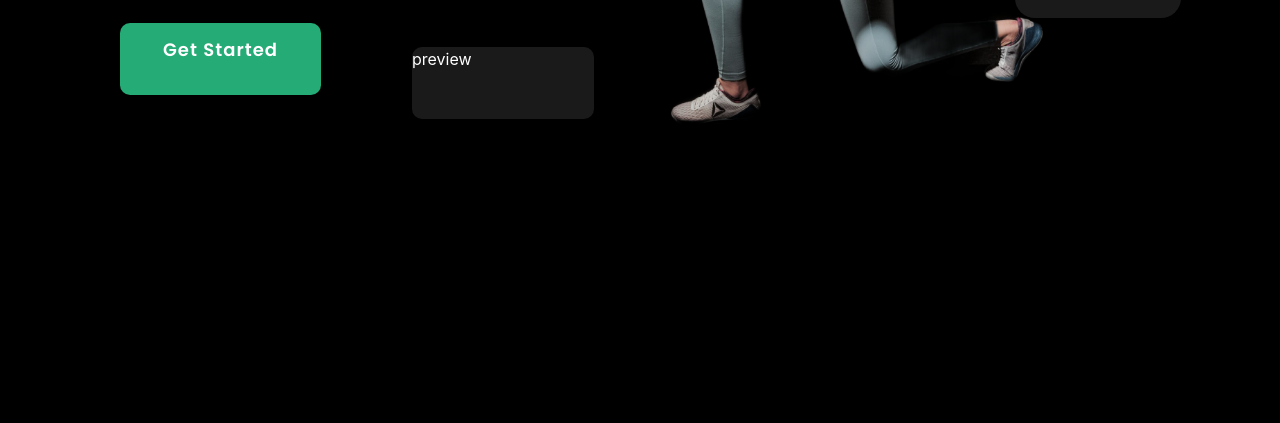
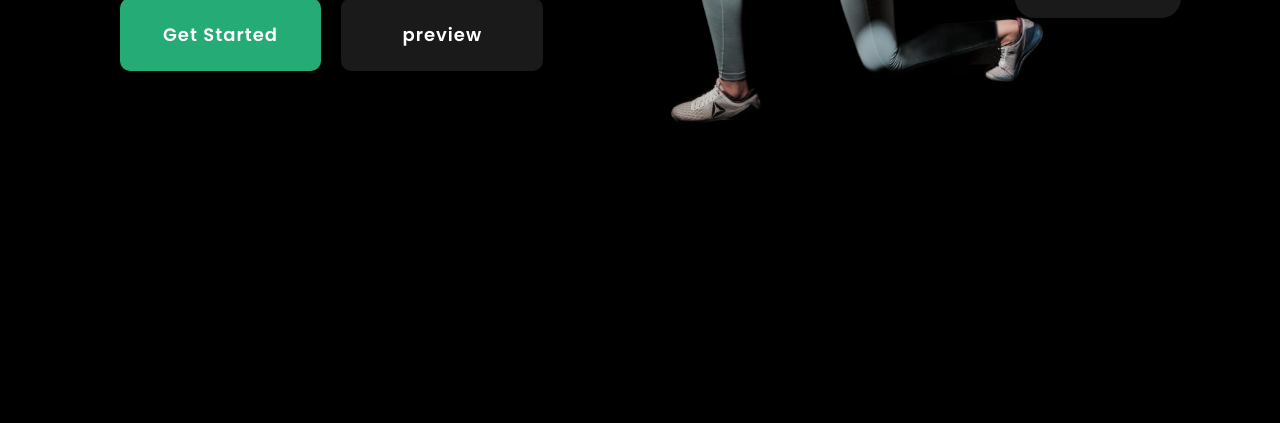
Before and after one commit to MisterrXray/cardio, a website: page src/index.html in a window 1280 px wide. Shown: the part 677-1100 px from the top of the page. Drawn offline with nearby package versions, Linux system fonts and the light colour scheme; files that its build step writes are made by us from their sources; files whose address does not match are found by name.

Commit message:
cardio 2

```diff
--- a/src/index.html
+++ b/src/index.html
@@ -57,8 +57,11 @@
                                           adipiscing
                                           elit, sed do eiusmod tempor incididunt ut labore et dolore magna aliqua.
                                     </div>
-                                    <a href="#" class="started">Get Started</a>
-                                    <a href="#" class="preview"><span>preview</span></a>
+                                    <div class="promo__block--text">
+                                          <a href="#" class="started">Get Started</a>
+                                          <a href="#" class="preview">preview</a>
+                                    </div>
+
                               </div>
                         </div>
                   </div>
--- a/src/sass/blocks/_promo.scss
+++ b/src/sass/blocks/_promo.scss
@@ -88,6 +88,7 @@
     position: relative;
 
     margin-bottom: 3rem;
+
     &::before {
       position: absolute;
       content: '';
@@ -160,7 +161,7 @@
   }
 
   .started {
-    padding: 1rem 2.69rem;
+    padding: 1.5rem 2.69rem;
     border-radius: 0.625rem;
     background: #25AB75;
     color: #FFF;
@@ -174,24 +175,30 @@
   }
 
   .preview {
+    padding: 1.5rem 3.81rem;
+    margin-left: 1rem;
     position: relative;
-    padding: 1.5rem 3.81rem;
+    color: #FFF;
+    font-family: Poppins;
+    font-size: 1.125rem;
+    font-style: normal;
+    font-weight: 600;
+    line-height: 1.375rem;
+    /* 122.222% */
+    letter-spacing: 0.0625rem;
 
     &::before {
+      position: absolute;
       width: 100%;
       height: 100%;
-      position: absolute;
       content: '';
       border-radius: 0.625rem;
       opacity: 0.1;
       background: #FFF;
+      top: 0;
+      left: 0;
 
     }
-
-
-
   }
 
-
-
 }
```
Also changed, not shown: dist/css/style.min.css, dist/index.html, src/sass/blocks/_popular.scss (line endings or trailing spaces), src/sass/style.scss (line endings or trailing spaces).
